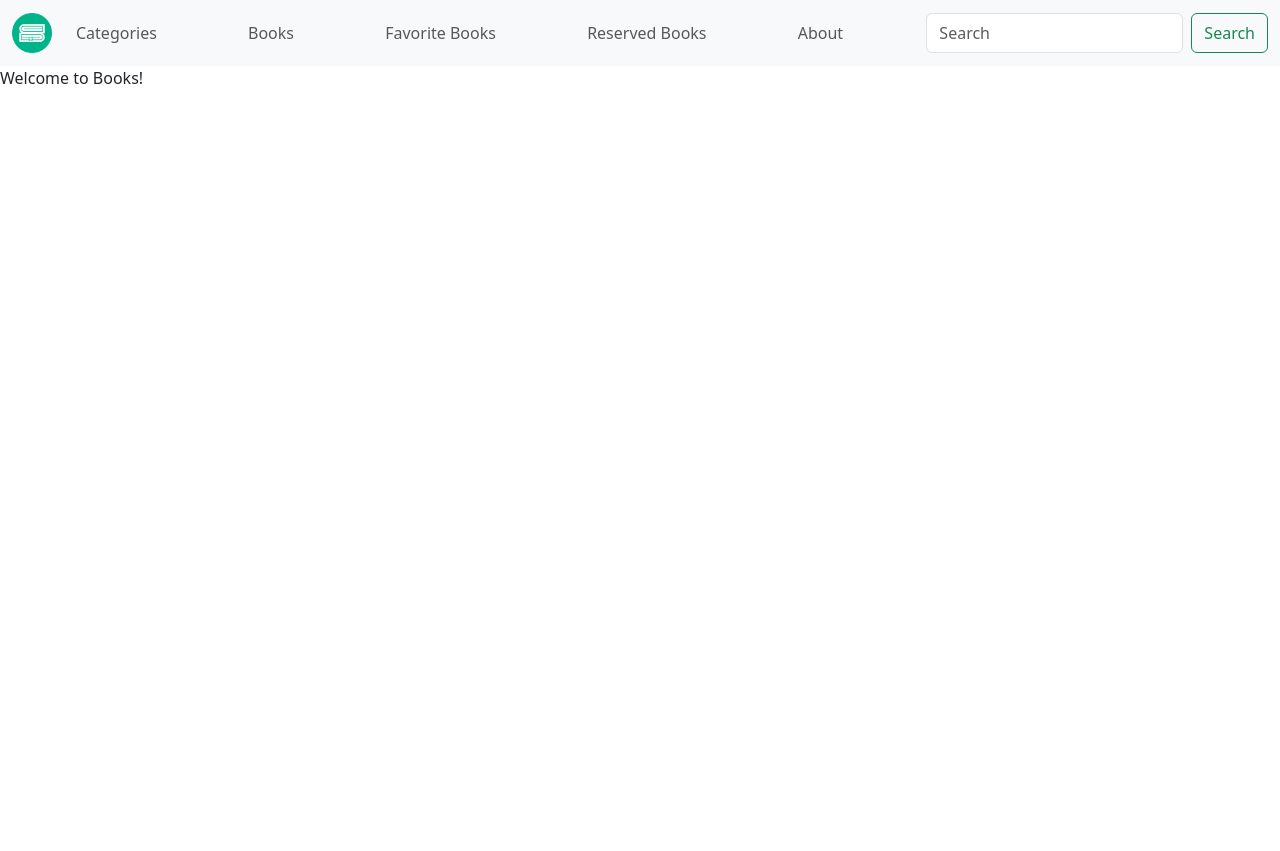
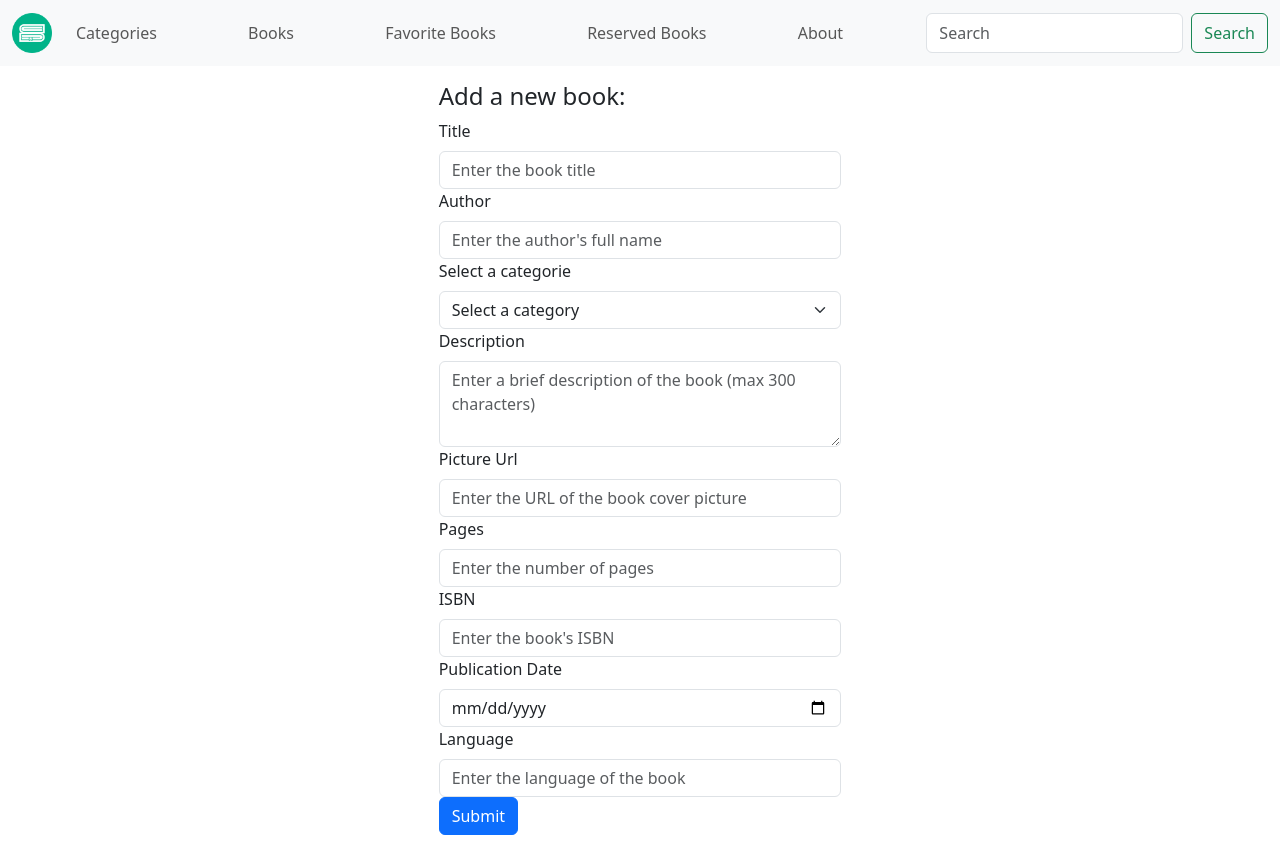
Before and after one commit to jzabulenas/online-bookstore, a React (Create React App) app in the folder frontend/: page /books in a window 1280 px wide. Before the commit the page ends 800 px from the top, so only its background shows below. Built offline with nearby package versions, Linux system fonts and the light colour scheme.

Commit message:
Create 'AddBook' component with a form for adding book info
Also add this component to 'Books' component

```diff
--- /dev/null
+++ b/frontend/src/components/AddBook.js
@@ -0,0 +1,96 @@
+import { useState } from "react";
+
+export default function AddBook() {
+  return (
+    <div className="container  col-12 col-sm-8 col-lg-4 mt-3 mb-3">
+      <h4>Add a new book:</h4>
+
+      <form>
+        <label className="form-label">Title</label>
+        <input
+          className="form-control"
+          type="text"
+          name="title"
+          placeholder="Enter the book title"
+        />
+
+        <label className="form-label">Author</label>
+        <input
+          className="form-control"
+          type="text"
+          name="author"
+          placeholder="Enter the author's full name"
+        />
+
+        <label className="form-label">Select a categorie</label>
+        <select
+          className="form-select"
+          name="category"
+          defaultValue="default"
+        >
+          <option
+            value="default"
+            disabled
+            hidden
+          >
+            Select a category
+          </option>
+        </select>
+
+        <label className="form-label">Description</label>
+        <textarea
+          className="form-control"
+          name="description"
+          rows="3"
+          placeholder="Enter a brief description of the book (max 300 characters)"
+        ></textarea>
+
+        <label className="form-label">Picture Url</label>
+        <input
+          className="form-control"
+          type="text"
+          name="pictureUrl"
+          placeholder="Enter the URL of the book cover picture"
+        />
+
+        <label className="form-label">Pages</label>
+        <input
+          className="form-control"
+          type="number"
+          name="pages"
+          placeholder="Enter the number of pages"
+        />
+
+        <label className="form-label">ISBN</label>
+        <input
+          className="form-control"
+          type="text"
+          name="isbn"
+          placeholder="Enter the book's ISBN"
+        />
+
+        <label className="form-label">Publication Date</label>
+        <input
+          className="form-control"
+          type="date"
+          name="publicationDate"
+        />
+
+        <label className="form-label">Language</label>
+        <input
+          className="form-control"
+          type="text"
+          name="language"
+          placeholder="Enter the language of the book"
+        />
+
+        <button
+          className="btn btn-primary"
+          type="submit"
+        >
+          Submit
+        </button>
+      </form>
+    </div>
+  );
+}
--- a/frontend/src/components/Books.js
+++ b/frontend/src/components/Books.js
@@ -1,3 +1,5 @@
+import AddBook from "./AddBook";
+
 export default function Books() {
-  return <div>Welcome to Books!</div>;
+  return <AddBook />;
 }
--- a/frontend/src/components/Categories.js
+++ b/frontend/src/components/Categories.js
@@ -70,7 +70,7 @@ export default function Categories() {
           <label htmlFor="category ">Current categories:</label>
           <select
             className="form-select mt-3 mb-3"
-            name="category mt-3"
+            name="category"
             defaultValue="default"
             onChange={handleSelectedCategory}
           >
```
